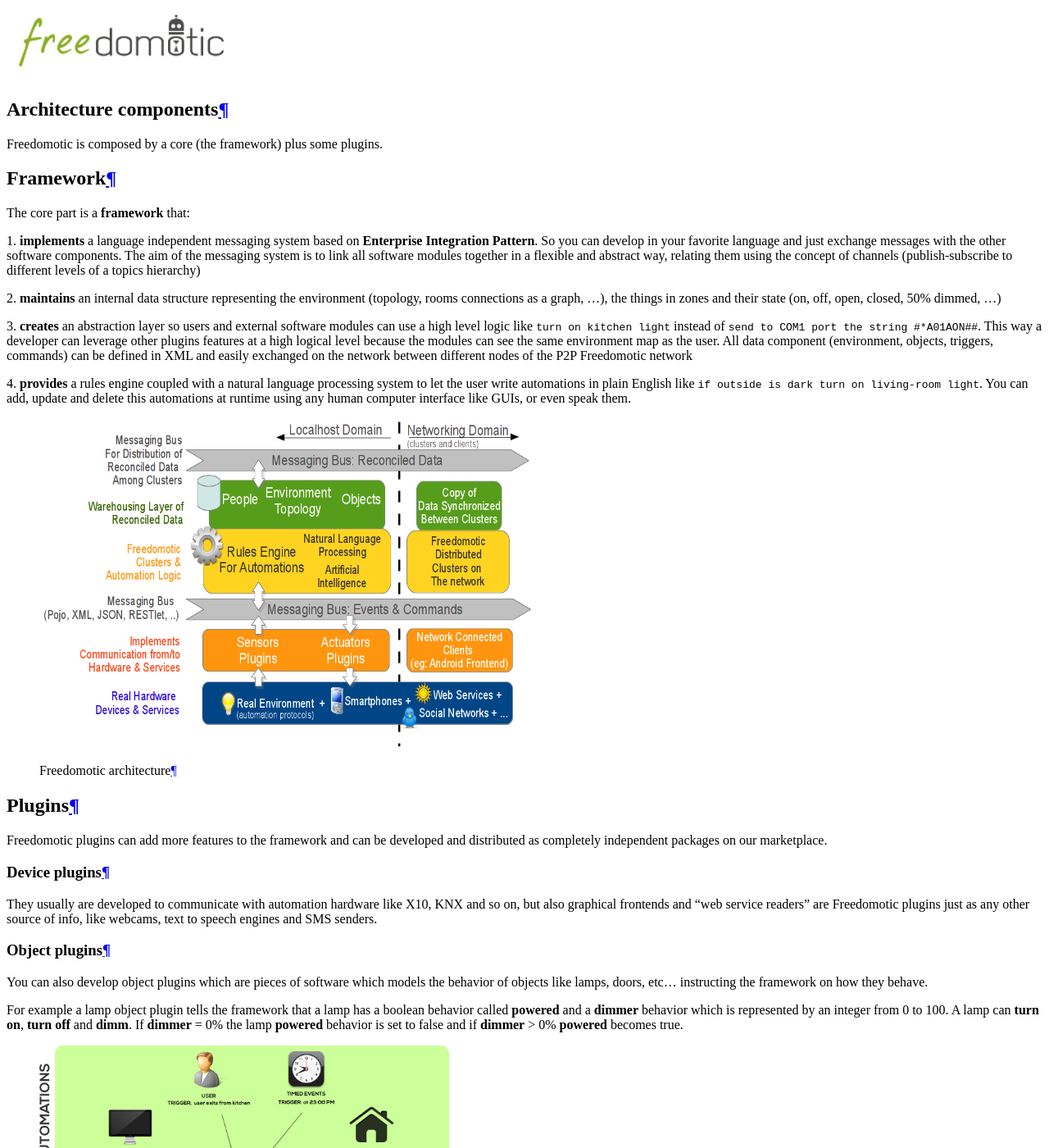
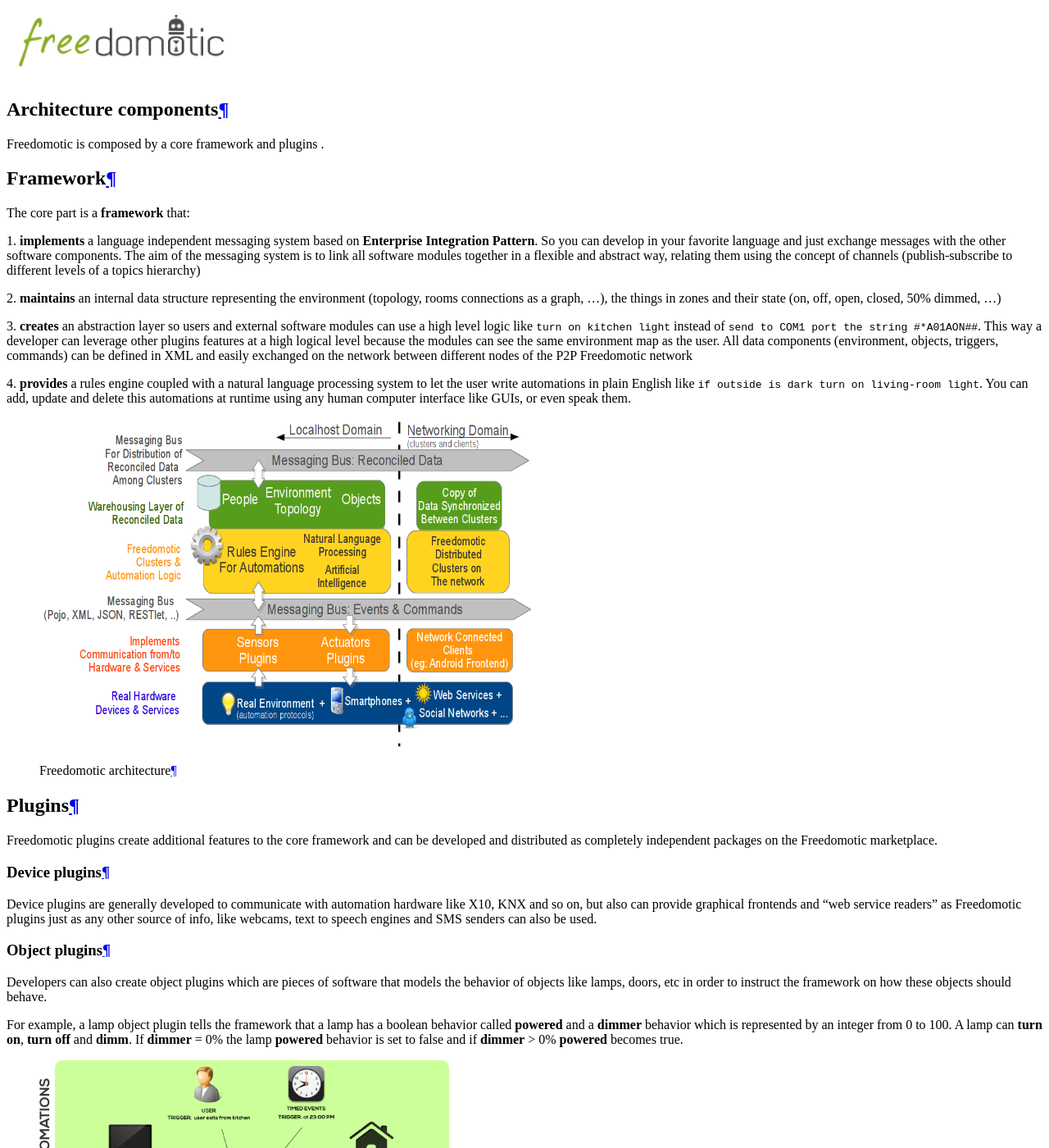
Before and after one commit to freedomotic/fd-developer-manual, a Sphinx documentation site: the page built from docs/source/architecture/architecture.rst, in a window 1280 px wide and 1400 px high. Shown: the whole window at 82% size. Built offline with Sphinx 7.4.7, drawn with Linux system fonts in a browser that asks for light colours; pages that are not in the unit, such as notebooks, are missing from menus; comment, search, counter and statistics services are not loaded; some of the changed text lies outside the part shown.

Commit message:
Update architecture.rst
Updated for flow, punctuation, and some rewording.

```diff
--- a/docs/source/architecture/architecture.rst
+++ b/docs/source/architecture/architecture.rst
@@ -2,7 +2,7 @@
 Architecture components
 =======================
 
-Freedomotic is composed by a core (the framework) plus some plugins.
+Freedomotic is composed by a core framework and plugins .
 
 Framework
 #########
@@ -18,7 +18,7 @@
 their state (on, off, open, closed, 50% dimmed, ...)
 
 3. **creates** an abstraction layer so users and external software modules can use a high level logic like ``turn on kitchen light`` instead of ``send to COM1 port the string #*A01AON##``. This way a developer can leverage other plugins features at a high logical level because the
-modules can see the same environment map as the user. All data component (environment, objects, triggers, commands) can be defined
+modules can see the same environment map as the user. All data components (environment, objects, triggers, commands) can be defined
 in XML and easily exchanged on the network between different nodes of the P2P Freedomotic network
 
 4. **provides** a rules engine coupled with a natural language processing system to let the user write automations in plain English like ``if outside
@@ -36,17 +36,17 @@
 
 Plugins
 #######
-Freedomotic plugins can add more features to the framework and can be developed and distributed as completely independent packages on our marketplace.
+Freedomotic plugins create additional features to the core framework and can be developed and distributed as completely independent packages on the Freedomotic marketplace.
 
 Device plugins
 --------------
-They usually are developed to communicate with automation hardware like X10, KNX and so on, but also graphical frontends and "web service readers" are Freedomotic plugins just as any other source of info, like webcams, text to speech engines and SMS senders.
+Device plugins are generally developed to communicate with automation hardware like X10, KNX and so on, but also can provide graphical frontends and "web service readers" as Freedomotic plugins just as any other source of info, like webcams, text to speech engines and SMS senders can also be used.
 
 Object plugins
 --------------
-You can also develop object plugins which are pieces of software which models the behavior of objects like lamps, doors, etc... instructing the framework on how they behave.
+Developers can also create object plugins which are pieces of software that models the behavior of objects like lamps, doors, etc in order to instruct the framework on how these objects should behave.
 
-For example a lamp object plugin tells the framework that a lamp has a boolean behavior called **powered** and a **dimmer** behavior which is represented by an integer
+For example, a lamp object plugin tells the framework that a lamp has a boolean behavior called **powered** and a **dimmer** behavior which is represented by an integer
 from 0 to 100. A lamp can **turn on**, **turn off** and **dimm**. If **dimmer** = 0% the lamp **powered** behavior is set to false and if **dimmer** > 0% **powered** becomes true.
 
 .. figure:: images/components.png
```
Also changed, not shown: other parts of docs/source/architecture/architecture.rst (+4 -4 lines).
